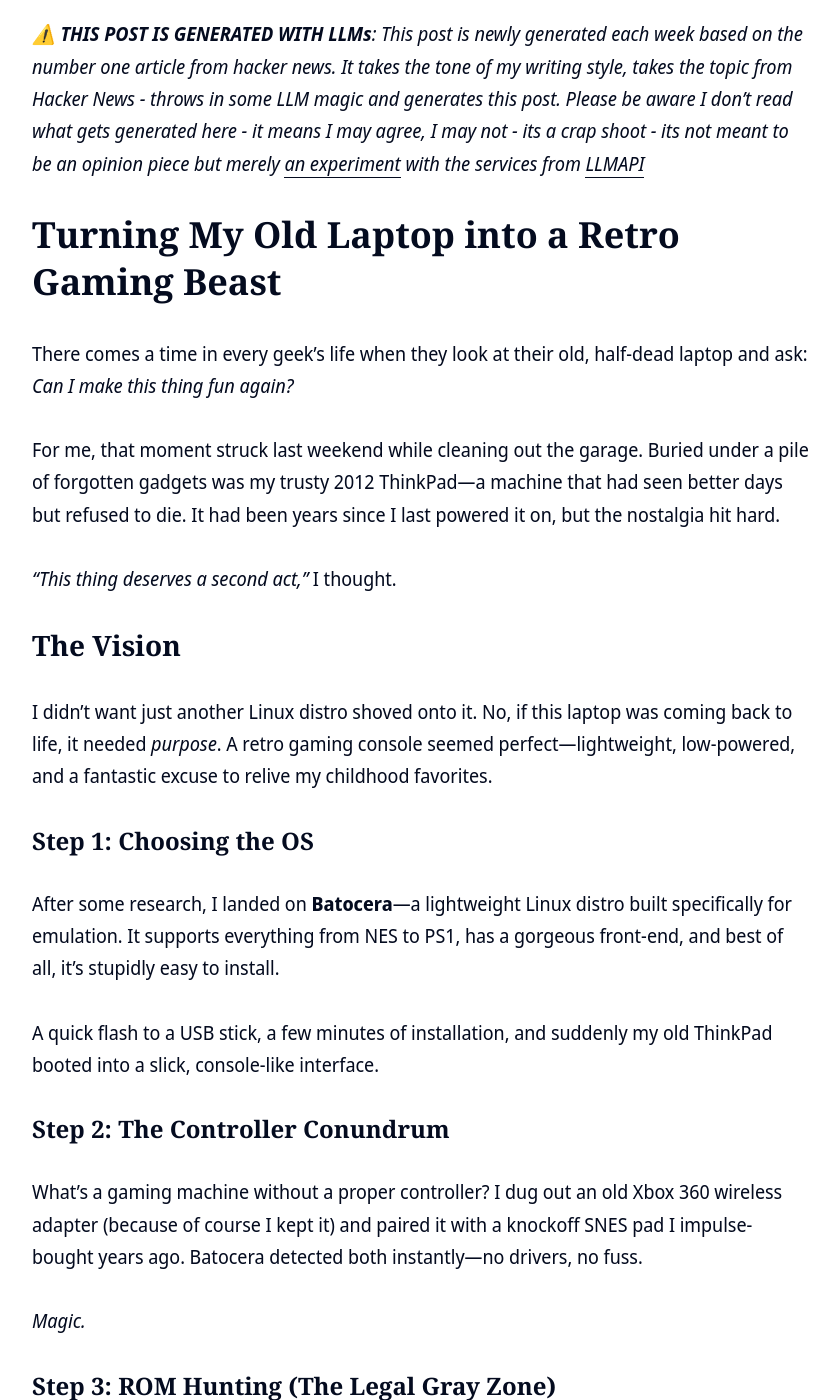
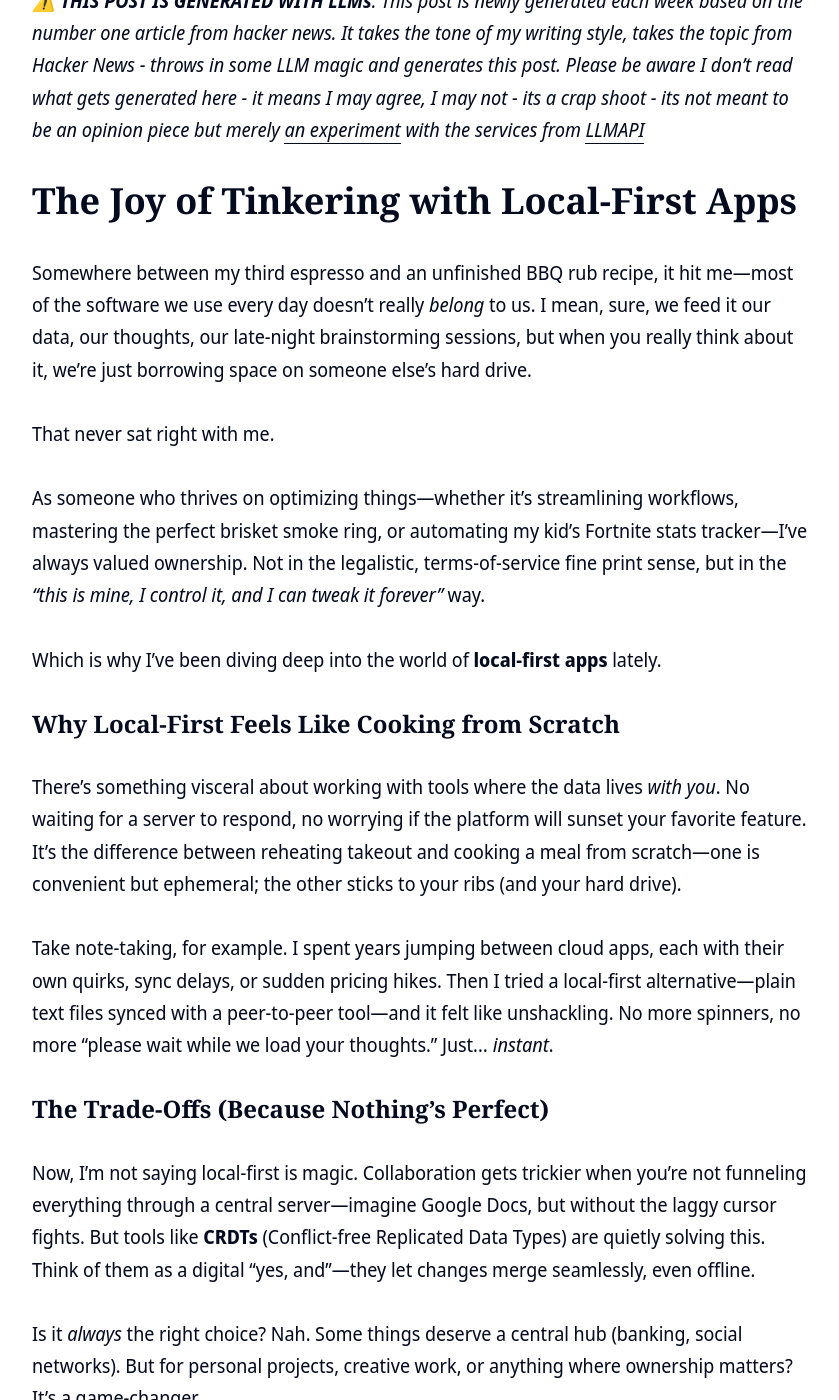
Before and after one commit to clintjb/clintjb.github.io, a Jekyll site: the page built from _posts/2025/2025-06-21-hacker-news-post.md, in a window 1280 px wide and 1400 px high, scrolled down 889 px. Shown: the whole window, without its empty margins (218-1057 px from the left). Built offline with Jekyll 4.4.1, drawn with Linux system fonts in a browser that asks for light colours; nearby versions of some CDN libraries; some of the changed text lies outside the part shown.

Commit message:
Updated Weekly Post

```diff
--- a/_posts/2025/2025-06-21-hacker-news-post.md
+++ b/_posts/2025/2025-06-21-hacker-news-post.md
@@ -13,49 +13,46 @@ image: '/images/posts/2025/weekly.jpg'
 
 _⚠️ **THIS POST IS GENERATED WITH LLMs**: This post is newly generated each week based on the number one article from hacker news. It takes the tone of my writing style, takes the topic from Hacker News - throws in some LLM magic and generates this post. Please be aware I don't read what gets generated here - it means I may agree, I may not - its a crap shoot - its not meant to be an opinion piece but merely [an experiment](https://github.com/clintjb/Weekly-Post) with the services from [LLMAPI](https://docs.llmapi.com/quickstart#available-models)_
 
-# Turning My Old Laptop into a Retro Gaming Beast
+# The Joy of Tinkering with Local-First Apps
 
-There comes a time in every geek's life when they look at their old, half-dead laptop and ask: *Can I make this thing fun again?*
+Somewhere between my third espresso and an unfinished BBQ rub recipe, it hit me—most of the software we use every day doesn’t really *belong* to us. I mean, sure, we feed it our data, our thoughts, our late-night brainstorming sessions, but when you really think about it, we’re just borrowing space on someone else’s hard drive.
 
-For me, that moment struck last weekend while cleaning out the garage. Buried under a pile of forgotten gadgets was my trusty 2012 ThinkPad—a machine that had seen better days but refused to die. It had been years since I last powered it on, but the nostalgia hit hard.
+That never sat right with me.
 
-*"This thing deserves a second act,"* I thought.
+As someone who thrives on optimizing things—whether it’s streamlining workflows, mastering the perfect brisket smoke ring, or automating my kid’s Fortnite stats tracker—I’ve always valued ownership. Not in the legalistic, terms-of-service fine print sense, but in the *"this is mine, I control it, and I can tweak it forever"* way.
 
-## The Vision
-I didn’t want just another Linux distro shoved onto it. No, if this laptop was coming back to life, it needed *purpose*. A retro gaming console seemed perfect—lightweight, low-powered, and a fantastic excuse to relive my childhood favorites.
+Which is why I’ve been diving deep into the world of **local-first apps** lately.
 
-### Step 1: Choosing the OS
-After some research, I landed on **Batocera**—a lightweight Linux distro built specifically for emulation. It supports everything from NES to PS1, has a gorgeous front-end, and best of all, it’s stupidly easy to install.
+### Why Local-First Feels Like Cooking from Scratch
 
-A quick flash to a USB stick, a few minutes of installation, and suddenly my old ThinkPad booted into a slick, console-like interface.
+There’s something visceral about working with tools where the data lives *with you*. No waiting for a server to respond, no worrying if the platform will sunset your favorite feature. It’s the difference between reheating takeout and cooking a meal from scratch—one is convenient but ephemeral; the other sticks to your ribs (and your hard drive).
 
-### Step 2: The Controller Conundrum
-What’s a gaming machine without a proper controller? I dug out an old Xbox 360 wireless adapter (because of course I kept it) and paired it with a knockoff SNES pad I impulse-bought years ago. Batocera detected both instantly—no drivers, no fuss.
+Take note-taking, for example. I spent years jumping between cloud apps, each with their own quirks, sync delays, or sudden pricing hikes. Then I tried a local-first alternative—plain text files synced with a peer-to-peer tool—and it felt like unshackling. No more spinners, no more “please wait while we load your thoughts.” Just… *instant*.
 
-*Magic.*
+### The Trade-Offs (Because Nothing’s Perfect)
 
-### Step 3: ROM Hunting (The Legal Gray Zone)
-Let’s just say the internet is *full* of abandonware. After an afternoon of *totally legitimate acquisition methods*, I had a treasure trove of classics: *Super Mario World, Sonic 3 & Knuckles, Street Fighter II, Metal Gear Solid*—nostalgia overload.
+Now, I’m not saying local-first is magic. Collaboration gets trickier when you’re not funneling everything through a central server—imagine Google Docs, but without the laggy cursor fights. But tools like **CRDTs** (Conflict-free Replicated Data Types) are quietly solving this. Think of them as a digital "yes, and"—they let changes merge seamlessly, even offline.
 
-I even found some obscure gems I’d never played before. *Crusader: No Remorse*? Never heard of it. Now? Absolute obsession.
+Is it *always* the right choice? Nah. Some things deserve a central hub (banking, social networks). But for personal projects, creative work, or anything where ownership matters? It’s a game-changer.
 
-## The Snags
-Of course, nothing ever goes perfectly.
+### The Future I’d Love to See
 
-- **Performance Issues**: Some PS1 games (*looking at you, Tekken 3*) stuttered. Tweaking the emulator settings helped, but it was a reminder that this wasn’t top-tier hardware.
-- **Storage Wars**: A 128GB SSD isn’t much when you’re hoarding ROMs. I considered upgrading but decided to embrace the limitation—forcing myself to curate rather than hoard.
-- **Heat Problems**: The old girl was *toasty*. A quick disassembly, fresh thermal paste, and a cheap laptop cooler made it bearable.
+I’d kill for more apps that blend the best of both worlds:
 
-## The Final Product
-After a weekend of tinkering, I had a perfectly capable retro gaming machine. My kids were baffled at first ("Why are the graphics so bad?"), but after showing them *Super Mario Kart*, they were hooked.
+- **Offline-first design**—Because airport Wi-Fi is a myth.
+- **End-to-end encryption by default**—No peeking, even from the devs.
+- **Portable data**—No vendor lock-in, just clean exports.
 
-Now, instead of gathering dust, this ThinkPad has a new lease on life—a shrine to 90s gaming, sitting proudly beside the TV.
+Right now, the movement feels like a quiet rebellion—a few indie devs and open-source projects paving the way. But hey, that’s how most good things start.
 
-## Lessons Learned
-- Old hardware doesn’t have to be useless. Sometimes, all it needs is a new purpose.
-- Emulation is *weirdly* satisfying—it’s like digital archaeology.
-- I *definitely* have a problem when it comes to collecting ROMs.
+### Parting Thought
 
-If you’ve got an old laptop lying around, give it a shot. Who knows? You might rediscover a piece of your childhood—and give that trusty machine the retirement it deserves.
+Next time you’re typing into a cloud app, ask yourself: *"If this vanished tomorrow, what would I lose?"* If the answer twinges your gut, maybe it’s time to tinker with something local.
 
-Now, if you’ll excuse me, I have a date with *Chrono Trigger*.
+And if you’ve got a favorite local-first tool, drop me a line. Always happy to geek out over alternatives.
+
+Now, back to that BBQ rub…
+
+---
+
+*PS: For the curious, I’ve been noodling with a local-first project tracker built on SQLite + CRDTs. It’s messy, but it’s **mine**.*
```
Also changed, not shown: images/posts/2025/weekly.jpg.
